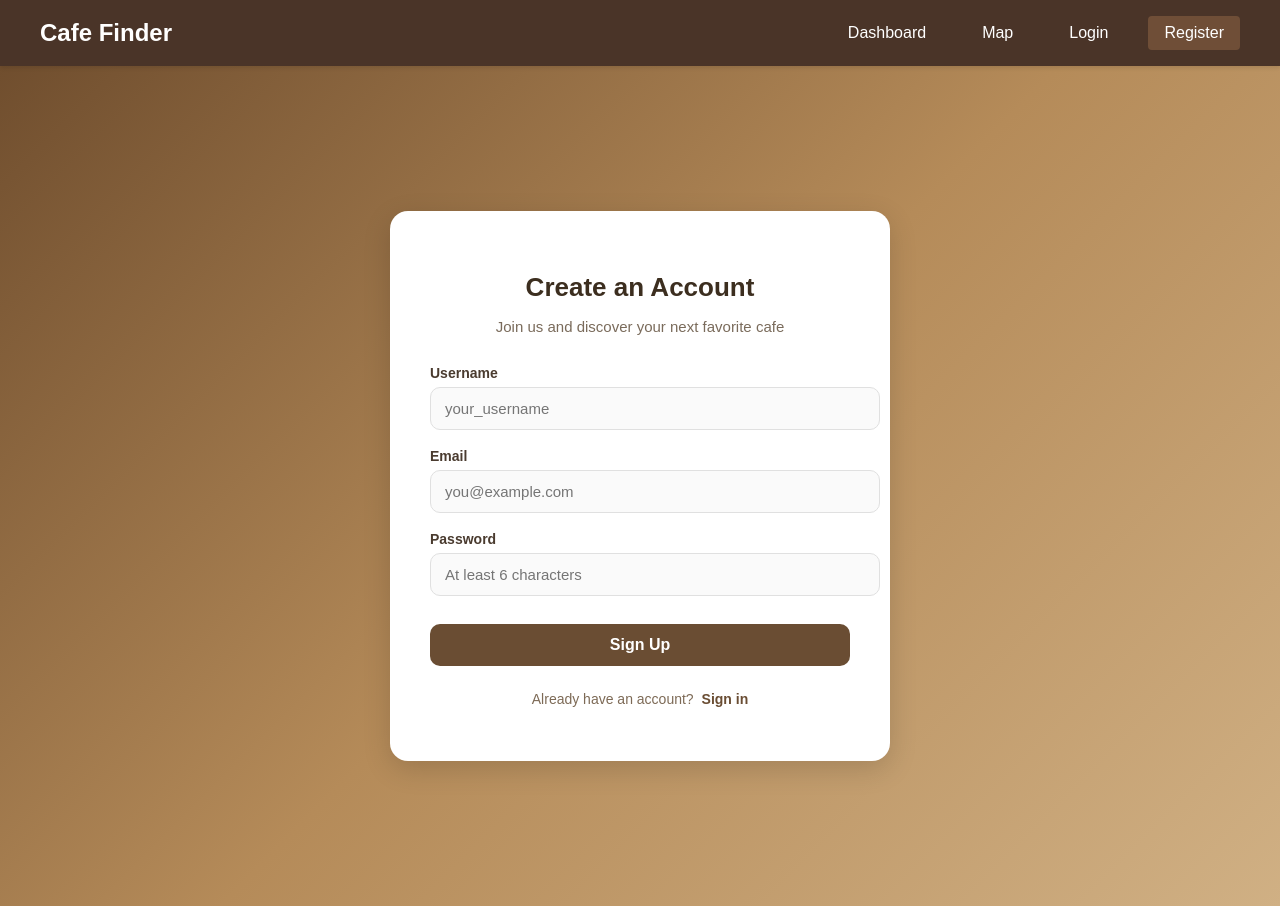
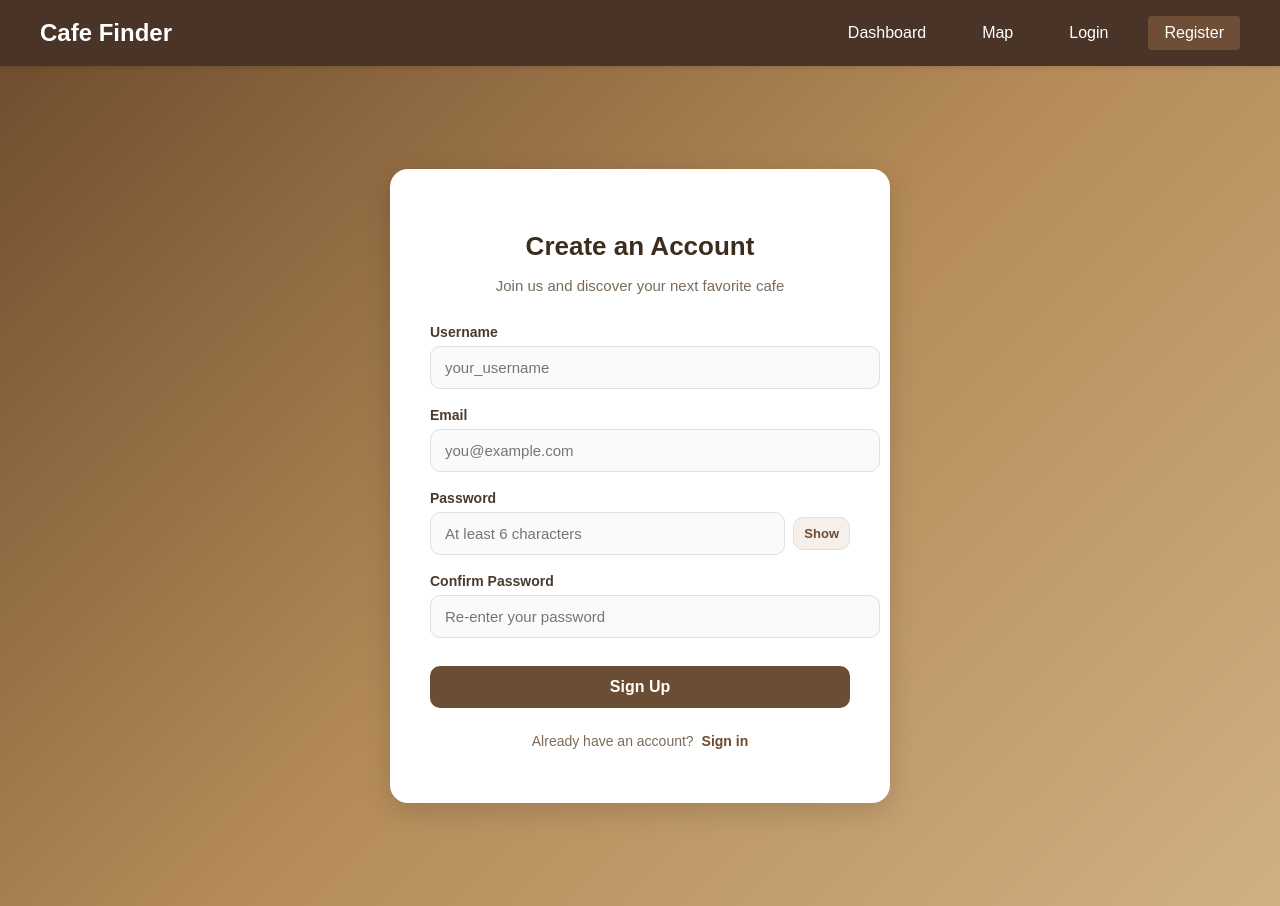
Before and after one commit to zhang-yuhui/CSCI-201-Project, a React (Create React App) app in the folder frontend/: page /register in a window 1280 px wide. Built offline with nearby package versions, Linux system fonts and the light colour scheme.

Commit message:
Register.js improvements and backend password validation updates

```diff
--- a/frontend/src/components/Register.js
+++ b/frontend/src/components/Register.js
@@ -4,17 +4,70 @@ import AuthService from '../services/AuthService';
 
 const Register = () => {
   const [username, setUsername] = useState('');
-  const [email, setEmail] = useState('');
+  const [email, setEmail]       = useState('');
   const [password, setPassword] = useState('');
-  const [errors, setErrors] = useState({});
-  const [success, setSuccess] = useState('');
-  const [loading, setLoading] = useState(false);
+  const [confirmPassword, setConfirmPassword] = useState('');
+  const [errors, setErrors]     = useState({});
+  const [success, setSuccess]   = useState('');
+  const [loading, setLoading]   = useState(false);
+  const [showPassword, setShowPassword] = useState(false);
+
   const navigate = useNavigate();
 
   const handleSubmit = async (e) => {
     e.preventDefault();
     setErrors({});
     setSuccess('');
+
+    // --- Frontend validation ---
+    const newErrors = {};
+
+    // Username: min 3 chars, only letters/numbers/underscore
+    if (!username || username.trim().length < 3) {
+      newErrors.username = 'Username must be at least 3 characters.';
+    } else if (!/^[a-zA-Z0-9_]+$/.test(username)) {
+      newErrors.username =
+        'Username can only contain letters, numbers, or underscores.';
+    }
+
+    // Simple email validation
+    if (!email || !/^\S+@\S+\.\S+$/.test(email)) {
+      newErrors.email = 'Please enter a valid email address.';
+    }
+
+    // Password validation: 6+ chars, uppercase, lowercase, number, special char
+    const passwordErrors = [];
+    if (password.length < 6) {
+      passwordErrors.push('at least 6 characters');
+    }
+    if (!/[A-Z]/.test(password)) {
+      passwordErrors.push('one uppercase letter');
+    }
+    if (!/[a-z]/.test(password)) {
+      passwordErrors.push('one lowercase letter');
+    }
+    if (!/[0-9]/.test(password)) {
+      passwordErrors.push('one number');
+    }
+    if (!/[!@#$%^&*(),.?":{}|<>]/.test(password)) {
+      passwordErrors.push('one special character');
+    }
+
+    if (passwordErrors.length > 0) {
+      newErrors.password =
+        'Password must contain ' + passwordErrors.join(', ') + '.';
+    }
+
+    // Confirm password check
+    if (confirmPassword !== password) {
+      newErrors.confirmPassword = 'Passwords do not match.';
+    }
+
+    if (Object.keys(newErrors).length > 0) {
+      setErrors(newErrors);
+      return;
+    }
+
     setLoading(true);
 
     try {
@@ -45,7 +98,6 @@ const Register = () => {
         {success && <div style={styles.success}>{success}</div>}
 
         <form onSubmit={handleSubmit} style={styles.form}>
-
           {/* USERNAME */}
           <div style={styles.formGroup}>
             <label style={styles.label}>Username</label>
@@ -88,8 +140,9 @@ const Register = () => {
           {/* PASSWORD */}
           <div style={styles.formGroup}>
             <label style={styles.label}>Password</label>
+            <div style={styles.passwordWrapper}>
               <input
-              type="password"
+                type={showPassword ? 'text' : 'password'}
                 value={password}
                 onChange={(e) => setPassword(e.target.value)}
                 required
@@ -100,8 +153,35 @@ const Register = () => {
                 }}
                 placeholder="At least 6 characters"
               />
+              <button
+                type="button"
+                onClick={() => setShowPassword(!showPassword)}
+                style={styles.showPasswordBtn}
+              >
+                {showPassword ? 'Hide' : 'Show'}
+              </button>
+            </div>
             {errors.password && (
               <div style={styles.fieldError}>{errors.password}</div>
+            )}
+          </div>
+
+          {/* CONFIRM PASSWORD */}
+          <div style={styles.formGroup}>
+            <label style={styles.label}>Confirm Password</label>
+            <input
+              type={showPassword ? 'text' : 'password'}
+              value={confirmPassword}
+              onChange={(e) => setConfirmPassword(e.target.value)}
+              required
+              style={{
+                ...styles.input,
+                borderColor: errors.confirmPassword ? '#c0392b' : '#e0e0e0',
+              }}
+              placeholder="Re-enter your password"
+            />
+            {errors.confirmPassword && (
+              <div style={styles.fieldError}>{errors.confirmPassword}</div>
             )}
           </div>
 
@@ -122,7 +202,7 @@ const Register = () => {
   );
 };
 
-// ============ STYLES (styled to match your screenshot) ============
+// ============ STYLES (Cindy's UI + your extras blended) ============
 const styles = {
   container: {
     minHeight: '100vh',
@@ -175,6 +255,21 @@ const styles = {
     outline: 'none',
     transition: '0.2s',
   },
+  passwordWrapper: {
+    display: 'flex',
+    alignItems: 'center',
+    gap: '8px',
+  },
+  showPasswordBtn: {
+    padding: '8px 10px',
+    borderRadius: '10px',
+    border: '1px solid #e0e0e0',
+    backgroundColor: '#f5f0ea',
+    cursor: 'pointer',
+    fontSize: '13px',
+    fontWeight: '600',
+    color: '#6a4d33',
+  },
   button: {
     width: '100%',
     padding: '12px',
```
Also changed, not shown: 2 other files (tests, documents, lock files or other folders). Lines whose indentation alone changed are shown as unchanged.
